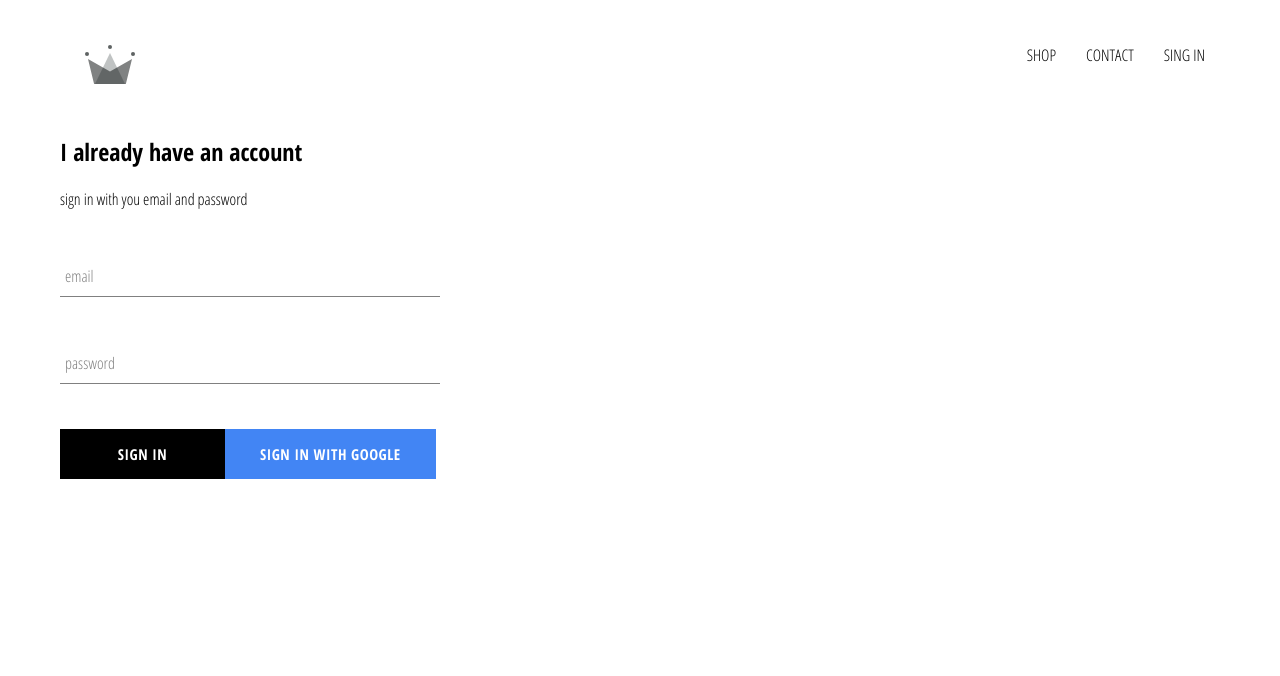
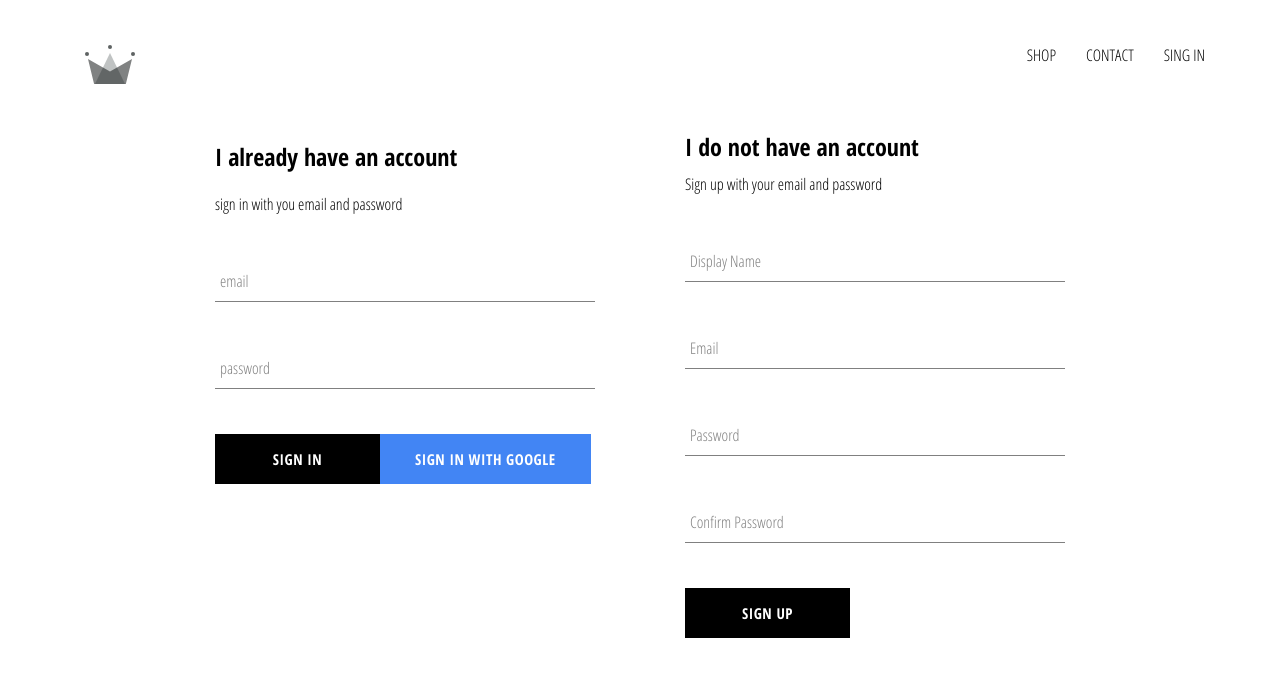
Before and after one commit to abdeljalildd/crwn-clothing, a React (Create React App) app: page /signin in a window 1280 px wide. Shown: the top 676 px of the page. Built offline with nearby package versions, Linux system fonts and the light colour scheme; no server answers.

Commit message:
implemented firebase utils, included ability to store authenticated users into our firestore database

```diff
--- a/src/App.js
+++ b/src/App.js
@@ -5,7 +5,7 @@
 import ShopPage from './pages/shop/shop.component';
 import Header from './components/header/header.component';
 import SignInAndSignUp from './pages/sign-in-and-sign-up/sign-in-and-sign-up.component';
-import {auth} from './firebase/firebase.utils';
+import {auth, createUserProfileDocument} from './firebase/firebase.utils';
 
 class App extends React.Component {
   constructor(){
@@ -19,8 +19,24 @@
   unsubscribFromAuth = null
 
   componentDidMount(){
-   this.unsubscribFromAuth = auth.onAuthStateChanged(user =>{
-      this.setState({currentUser: user});
+   this.unsubscribFromAuth = auth.onAuthStateChanged(async userAuth =>{
+      if(userAuth){
+        const userRef = await createUserProfileDocument(userAuth);
+        userRef.onSnapshot(snapShot => {
+          this.setState({
+            currentUser:{
+              id: snapShot.id,
+              ...snapShot.data()
+            }
+          });
+
+          console.log(this.state);
+        });
+
+      }else{
+        this.setState({currentUser: userAuth});
+      }
+
     })
   }
 
--- /dev/null
+++ b/src/components/sign-up/sign-up.component.jsx
@@ -0,0 +1,98 @@
+import React from 'react';
+
+import FormInput from '../form-input/form-input.component';
+import CustomButton from '../custom-button/custom-button.component';
+
+import {auth, createUserProfileDocument} from '../../firebase/firebase.utils';
+
+import './sign-up.styles.scss';
+
+class SignUp extends React.Component{
+	constructor(){
+		super();
+
+		this.state = {
+			displayName: '',
+			email: '',
+			password: '',
+			confirmPassword: ''
+		}
+	}
+
+	handleSubmit = async (event) => {
+		event.preventDefault();
+		const {displayName, email, password, confirmPassword} = this.state;
+
+		if(password!== confirmPassword){
+			alert("password don't match");
+			return;
+		}
+			try{
+				const {user} = await auth.createUserWithEmailAndPassword(email, password);
+				await createUserProfileDocument(user,{displayName});
+				this.setState({
+					displayName: '',
+					email: '',
+					password: '',
+					confirmPassword: ''
+				});
+
+			}catch (error){
+				console.error(error)
+			}
+
+	};
+
+	handleChange = event => {
+		const { name, value} = event.target;
+		this.setState({[name]: value});
+	}
+
+	render(){
+		const {displayName, email, password, confirmPassword} = this.state;
+		return(
+			<div className='sign-up'>
+				<h2 className='title'>I do not have an account</h2>
+				<span>Sign up with your email and password</span>
+				<form className='sign-up-form' onSubmit={this.handleSubmit}>
+					<FormInput
+						type='text'
+						name='displayName'
+						value={displayName}
+						onChange={this.handleChange}
+						label='Display Name'
+						required
+					/>
+					<FormInput
+						type='email'
+						name='email'
+						value={email}
+						onChange={this.handleChange}
+						label='Email'
+						required
+					/>
+					<FormInput
+						type='password'
+						name='password'
+						value={password}
+						onChange={this.handleChange}
+						label='Password'
+						required
+					/>
+					<FormInput
+						type='password'
+						name='confirmPassword'
+						value={confirmPassword}
+						onChange={this.handleChange}
+						label='Confirm Password'
+						required
+					/>
+					<CustomButton type='submit'>SIGN UP</CustomButton>
+				</form>
+			</div>
+
+		)
+	}
+}
+
+export default SignUp;
--- /dev/null
+++ b/src/components/sign-up/sign-up.styles.scss
@@ -0,0 +1,9 @@
+.sign-up{
+	display: flex;
+	flex-direction: column;
+	width: 380px;
+
+	.title{
+		margin: 10px 0;
+	}
+}
--- a/src/firebase/firebase.utils.js
+++ b/src/firebase/firebase.utils.js
@@ -13,6 +13,31 @@
     measurementId: "G-2MBMB7FRLV"
 };
 
+export const createUserProfileDocument = async (userAuth, additionalData) => {
+	if(!userAuth) return;
+
+	const userRef = firestore.doc(`users/${userAuth.uid}`);
+	const snapShot = await userRef.get();
+
+	if(!snapShot.exists){
+		const { displayName, email } = userAuth;
+		const createdAt = new Date();
+
+		try{
+			await userRef.set({
+				displayName,
+				email,
+				createdAt,
+				...additionalData
+			})
+		} catch (error){
+			console.log('error creating user', error.message);
+		}
+	}
+
+return userRef;
+}
+
 firebase.initializeApp(config);
 
 export const auth = firebase.auth();
--- a/src/pages/sign-in-and-sign-up/sign-in-and-sign-up.component.jsx
+++ b/src/pages/sign-in-and-sign-up/sign-in-and-sign-up.component.jsx
@@ -1,10 +1,12 @@
 import React from 'react';
 import SignIn from '../../components/sign-in/sign-in.component';
+import SignUp from '../../components/sign-up/sign-up.component';
 import './sign-in-and-sign-up.styles.scss';
 
 const SignInAndSignUp = () => (
     <div className='sign-in-and-sign-up'>
         <SignIn/>
+        <SignUp/>
     </div>
 );
 
--- a/src/pages/sign-in-and-sign-up/sign-in-and-sign-up.styles.scss
+++ b/src/pages/sign-in-and-sign-up/sign-in-and-sign-up.styles.scss
@@ -0,0 +1,6 @@
+.sign-in-and-sign-up{
+	width: 850px;
+	display: flex;
+	justify-content: space-between;
+	margin: 30px auto;
+}
```
